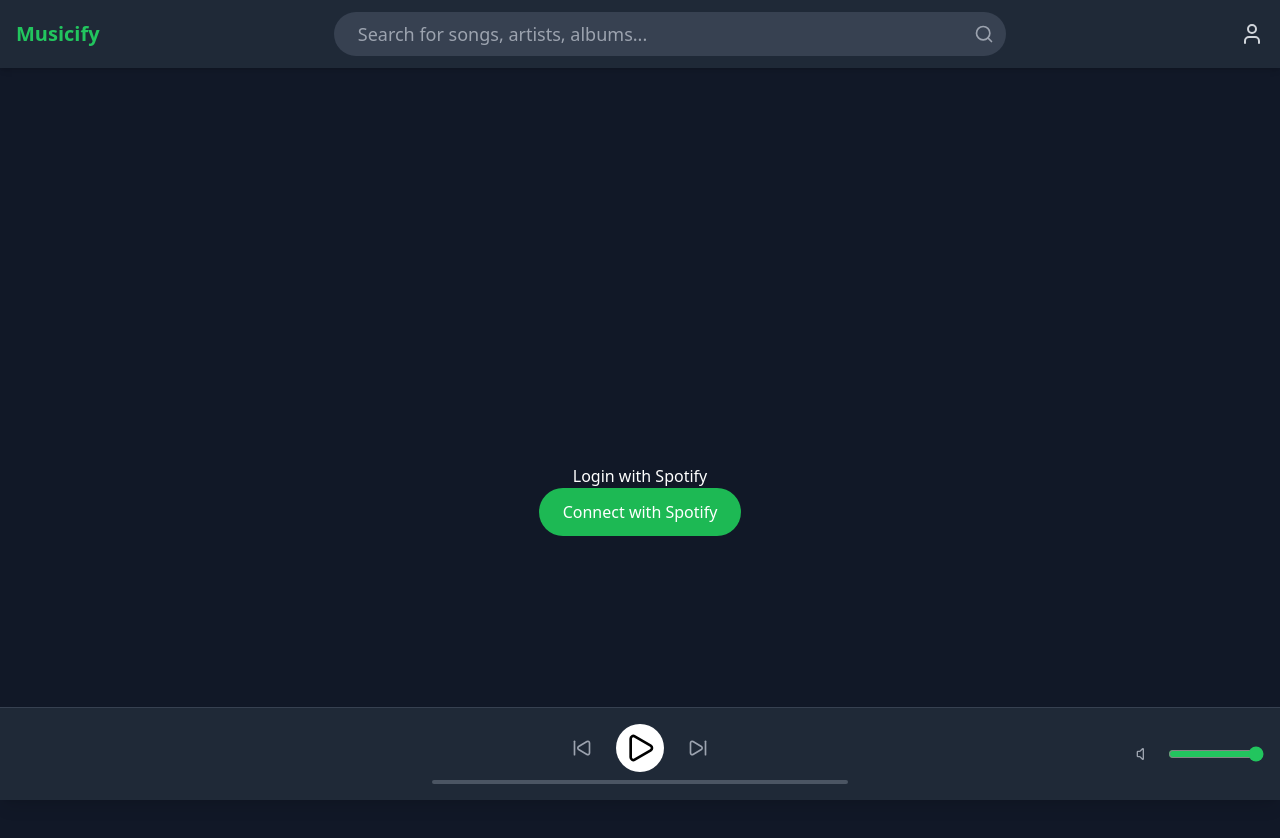
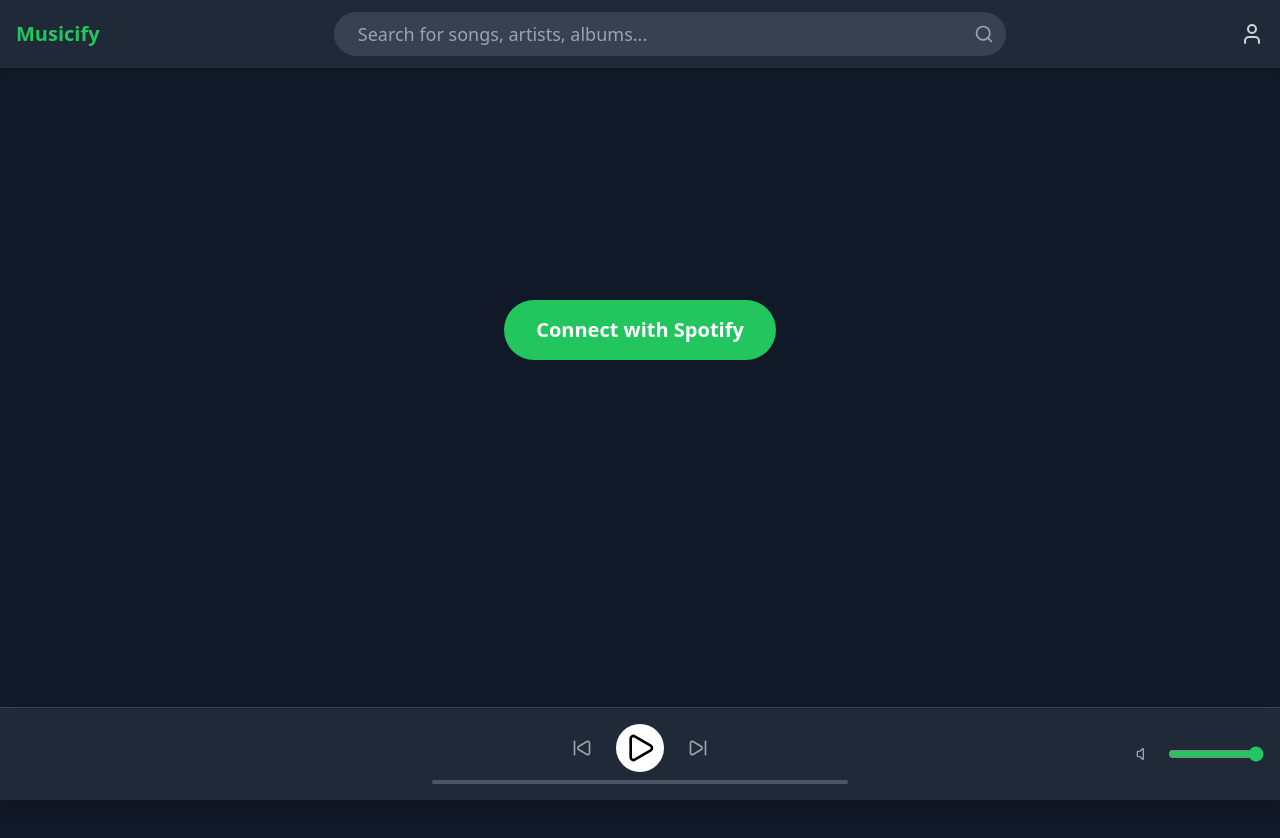
Before and after one commit to IlyasIsHere/spotify-clone, a Nuxt app: page /login in a window 1280 px wide. Shown: the top 838 px of the page. After the commit the page ends 800 px from the top, so only its background shows below. Built offline with nearby package versions, Linux system fonts and the light colour scheme.

Commit message:
Redirection to Login

```diff
--- a/pages/index.vue
+++ b/pages/index.vue
@@ -82,6 +82,20 @@ const newPlaylist = ref({
 });
 const userPlaylists = ref([]);
 
+onBeforeMount(() => {
+  // Use authStore directly to check if the user is authenticated
+  if (!authStore.isAuthenticated) {
+    navigateTo('/login');  // Redirect to login if not authenticated
+  } else {
+    // Fetch data if authenticated
+    Promise.all([
+      fetchRecommendedPlaylists(),
+      fetchRecommendedTracks(),
+      fetchUserPlaylists()
+    ]);
+  }
+});
+
 const fetchRecommendedPlaylists = async () => {
   const response = await fetch('https://api.spotify.com/v1/browse/featured-playlists', {
     headers: {
--- a/pages/login.vue
+++ b/pages/login.vue
@@ -1,7 +1,9 @@
 <template>
-  <div class="login-container">
-    <h1>Login with Spotify</h1>
-    <button @click="handleLogin" class="login-button">
+  <div class="flex flex-col items-center justify-center" :style="{ marginTop: '25vh' }">
+    <button
+      @click="handleLogin"
+      class="px-8 py-4 bg-green-500 text-white rounded-full text-xl font-semibold hover:bg-green-400 transition-colors"
+    >
       Connect with Spotify
     </button>
   </div>
@@ -14,23 +16,3 @@ const handleLogin = () => {
   auth.login()
 }
 </script>
-
-<style scoped>
-.login-container {
-  display: flex;
-  flex-direction: column;
-  align-items: center;
-  justify-content: center;
-  min-height: 100vh;
-}
-
-.login-button {
-  padding: 12px 24px;
-  background-color: #1DB954;
-  color: white;
-  border: none;
-  border-radius: 24px;
-  font-size: 16px;
-  cursor: pointer;
-}
-</style>
```
